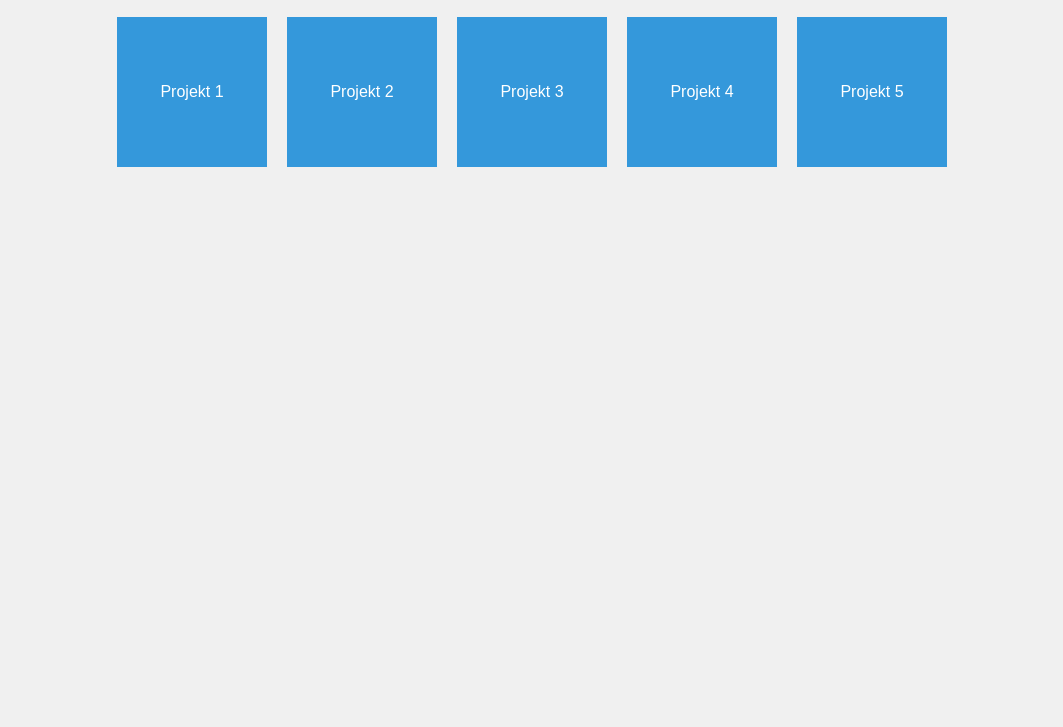
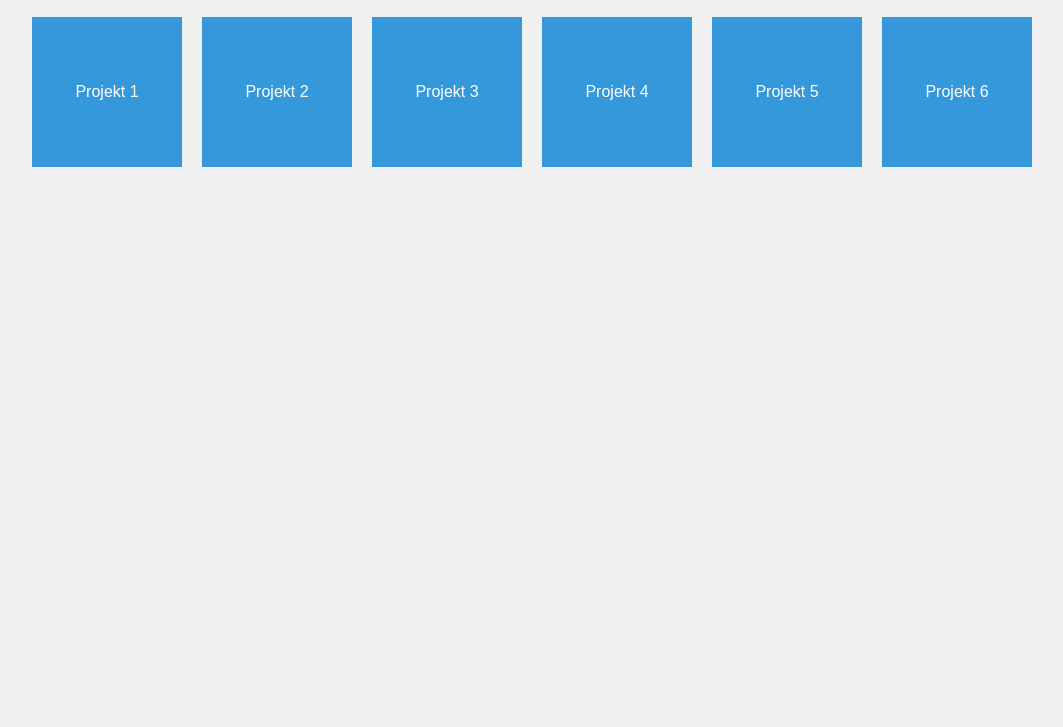
Before and after one commit to MarcinK83/marcink, a plain HTML site: page index.html in a window 1280 px wide. Shown: the part 73-800 px from the top of the page, without its empty margins (108-1171 px from the left). Drawn offline with Linux system fonts and the light colour scheme.

Commit message:
Update index.html

```diff
--- a/index.html
+++ b/index.html
@@ -30,6 +30,10 @@
       <span>Projekt 5</span>
     </a>
 
+    <a href="https://marcink83.github.io/stronaaaa/" target="_blank" class="tile">
+      <span>Projekt 6</span>
+    </a>
+
   </div>
 </body>
 </html>
```
